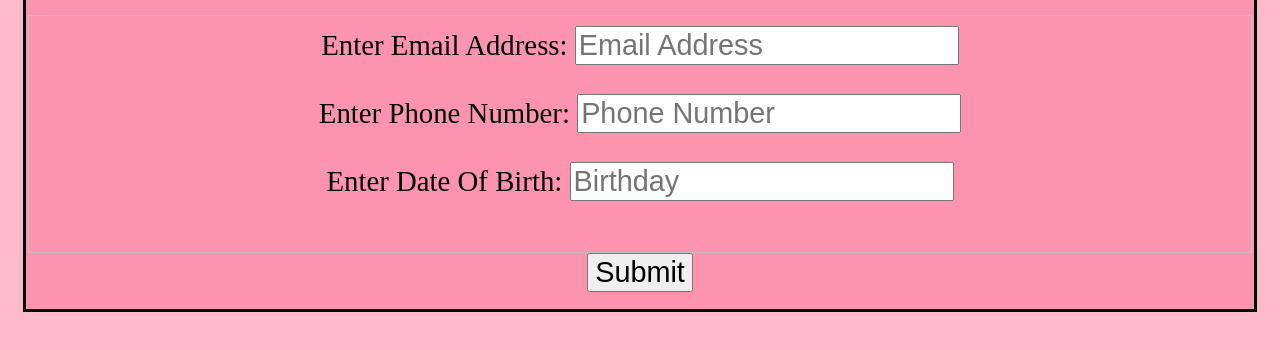
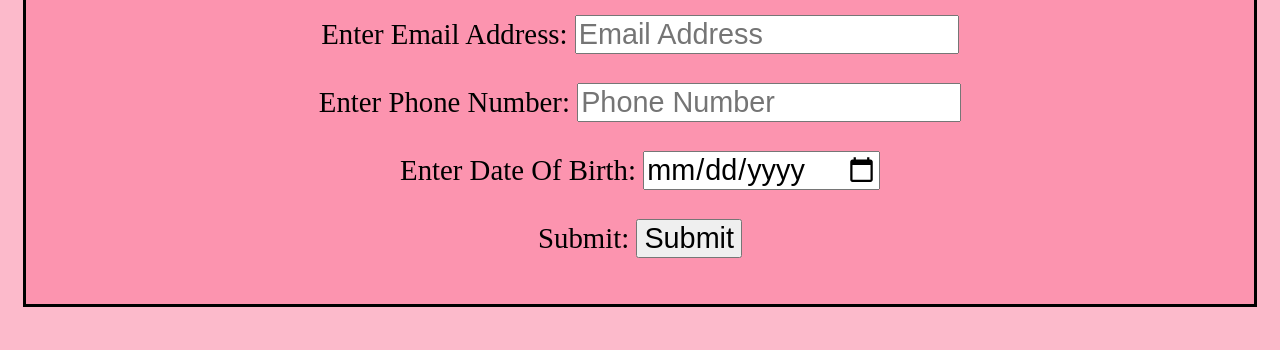
Before and after one commit to Soto-ITMD362/Lab2, a plain HTML site: page index.html in a window 1280 px wide. Shown: the part 76-426 px from the top of the page. Drawn offline with Linux system fonts and the light colour scheme.

Commit message:
Update index.html

```diff
--- a/index.html
+++ b/index.html
@@ -11,19 +11,19 @@
   <header id="header">
     <h1>Information Form</h1>
   </header>
-  <form method="get" action="autocomplete=">
-    <fieldset>
+  <form autocomplete="on" action="#null" method="get">
     <div>
-        <label>Enter Email Address: <input type="email" placeholder="Email Address"></label>
+      <label for="mail">Enter Email Address: <input type="email" id="mail" name="mail" placeholder="Email Address"></label>
     </div>
     <div>
-        <label>Enter Phone Number: <input type="text" placeholder="Phone Number"></label>
+      <label for="phone">Enter Phone Number: <input type="tel" id="phone" name="phone" placeholder="Phone Number"></label>
     </div>
     <div>
-        <label>Enter Date Of Birth: <input type="text" placeholder="Birthday"></label>
+      <label for="birthday">Enter Date Of Birth: <input type="date" id="birthday" name="birthday"></label>
     </div>
-    </fieldset>
-    <input type="submit" value="Submit">
+    <div>
+      <label for="finish"> Submit: <input type="submit" id="finish" name="finish"> </label>
+    </div>
   </form>
 </body>
 </html>
```
Lines whose indentation alone changed are shown as unchanged.
